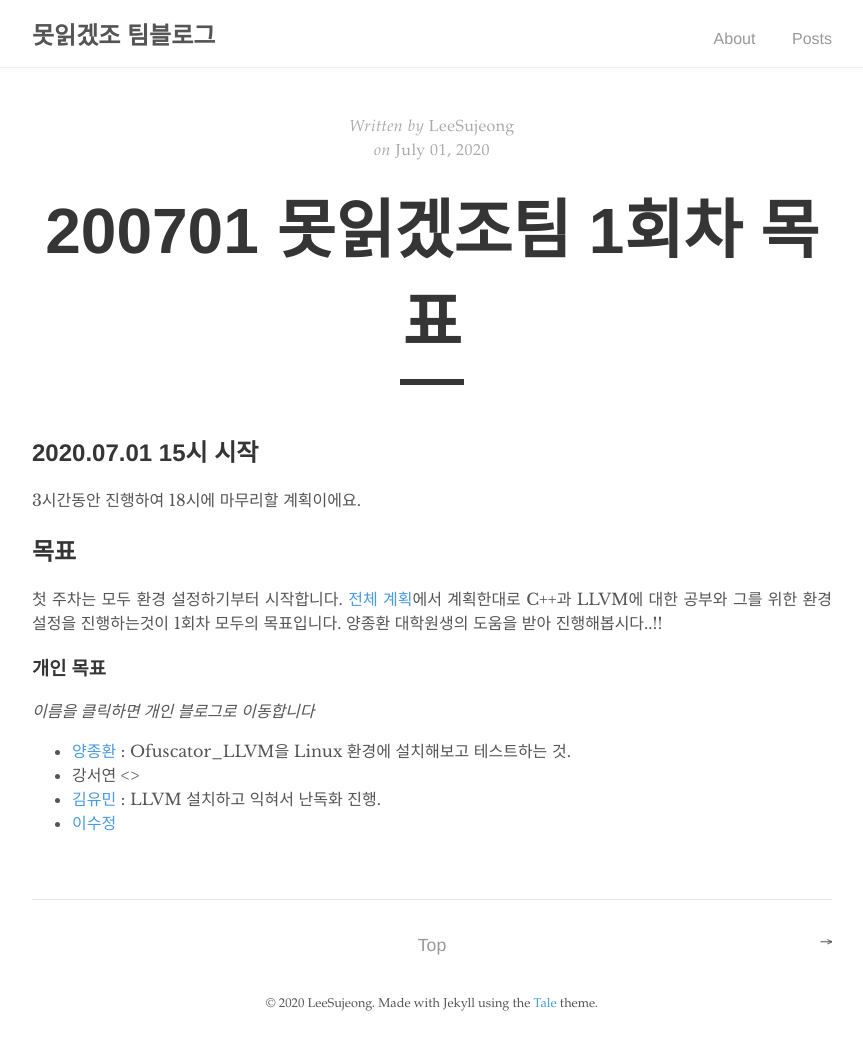
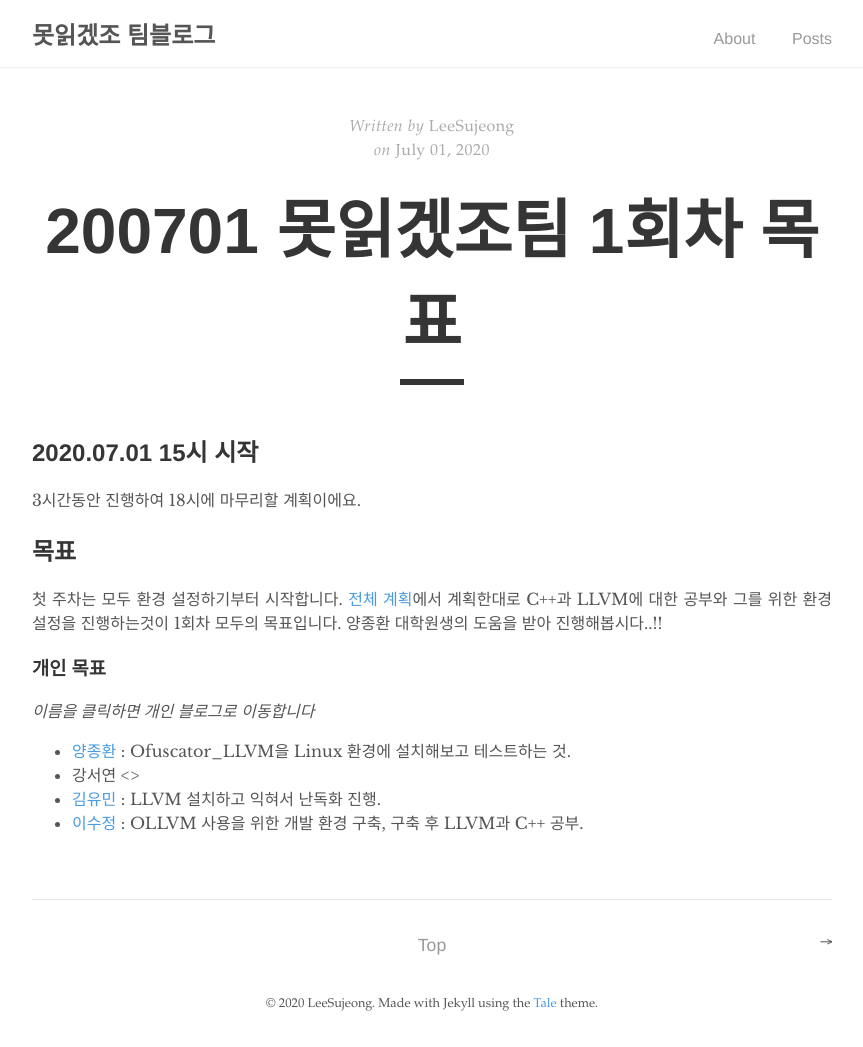
Before and after one commit to mogakco2020/mogakco2020.github.io, a Jekyll site: the page built from _posts/2020-07-01-01_a.md, in a window 1280 px wide. Shown: the whole page, without its empty margins (208-1071 px from the left). Built offline with Jekyll 4.4.1, drawn with Linux system fonts in a browser that asks for light colours.

Commit message:
Update 2020-07-01-01_a.md

```diff
--- a/_posts/2020-07-01-01_a.md
+++ b/_posts/2020-07-01-01_a.md
@@ -14,4 +14,4 @@ excerpt: 모각코 1회차
 - [양종환](https://blog.naver.com/jhy7185/222017884047) : Ofuscator_LLVM을 Linux 환경에 설치해보고 테스트하는 것.
 - 강서연 <>
 - [김유민](https://yam-cha.tistory.com/57) : LLVM 설치하고 익혀서 난독화 진행.
-- [이수정](https://realcrystal.github.io/mogacko/2020/07/01/mgk_01_a.html)
+- [이수정](https://realcrystal.github.io/mogacko/2020/07/01/mgk_01_a.html) : OLLVM 사용을 위한 개발 환경 구축, 구축 후 LLVM과 C++ 공부.
```
